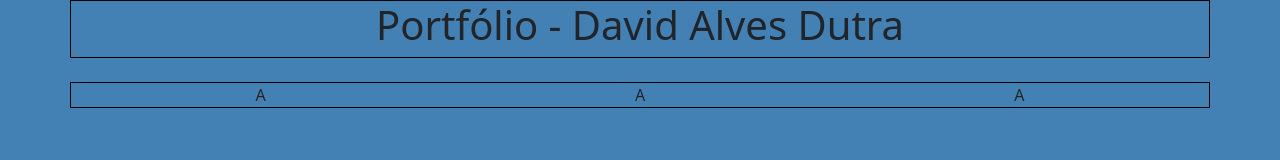
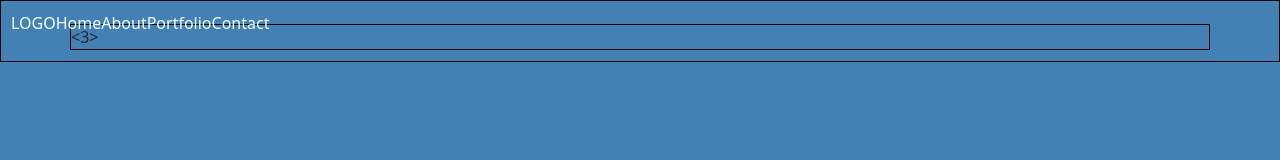
Before and after one commit to dutra357/M2S02, a plain HTML site: page index.html in a window 1280 px wide. Drawn offline with Linux system fonts and the light colour scheme.

Commit message:
Bootstrapp navbar reference

```diff
--- a/index.html
+++ b/index.html
@@ -13,36 +13,62 @@
         body {
             background-color: rgb(67, 129, 180);
         }
+
+        .container1 {
+            border: 1px solid black;
+            text-align: center;
+            display: flexbox;
+        }
+
         .container {
             border: 1px solid black;
             text-align: center;
+            display: flexbox;
+        }
+
+        ul {
+            text-decoration: none;
+            list-style: none;
+            display: flex;
+            padding: 10px;
+        }
+
+        li {
+            color: azure;
+        }
+
+        .home {
+            display: flex;
+            padding: 10px;
         }
     </style>
-
 </head>
 
 
 <body>
 
-    <div class="container">
-        <nav>
-            <h1>Portfólio - David Alves Dutra</h1>
+    <div>
+        <nav class="container1 navbar-brand fixed-top">
+            <ul>
+                <li><a href="#" class="navbar-brand">LOGO</a></li>
+                <li><a href="#" class="navbar-brand">Home</a></li>
+                <li><a href="#" class="navbar-brand">About</a></li>
+                <li><a href="#" class="navbar-brand">Portfolio</a></li>
+                <li><a href="#" class="navbar-brand">Contact</a></li>
+            </ul>
         </nav>
     </div>
 
     <br>
 
-    <div>
-        <div class="container">
+    <div class="container">
+        <article>
             <div class="row">
-                <div class="col-4">A</div>
-                <div class="col-4">A</div>
-                <div class="col-4">A</div>
+                <3></3>
             </div>
-        </div>
+        </article>
+
     </div>
-
-
 
 
 
```
